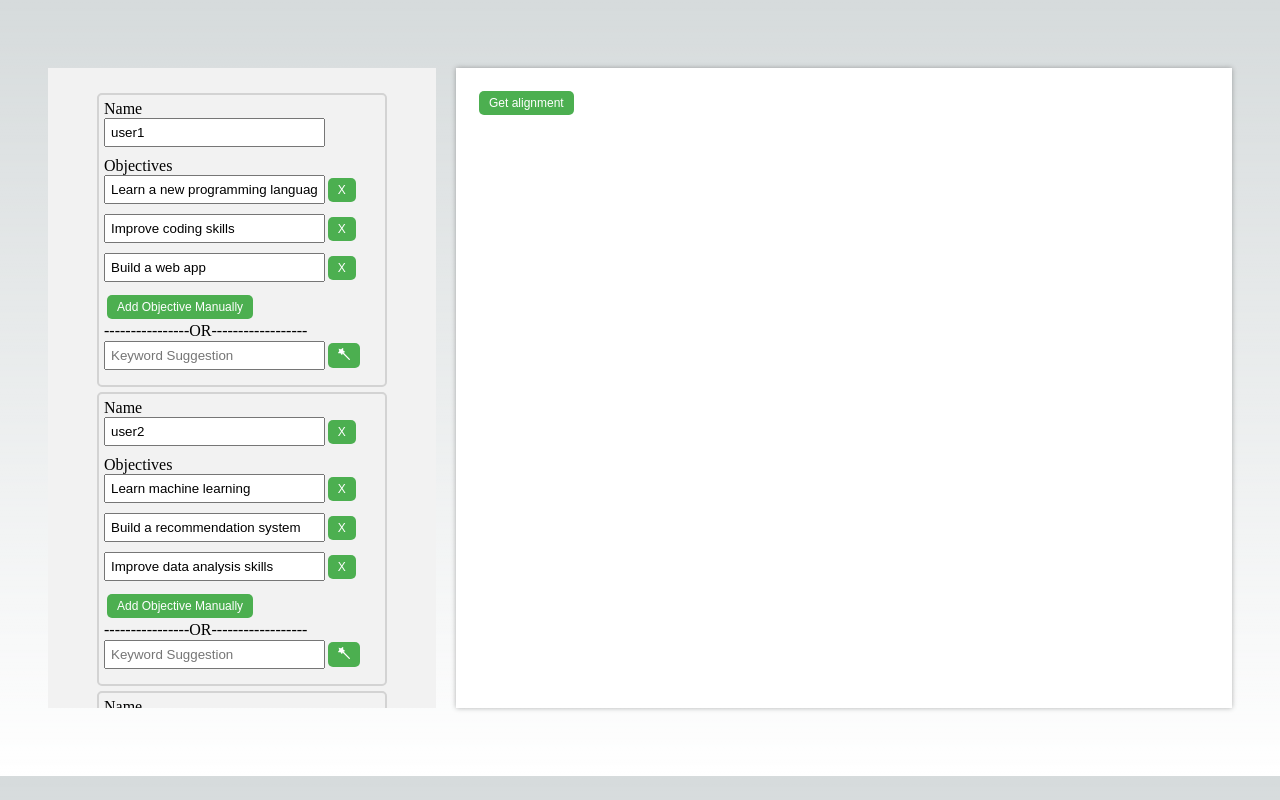
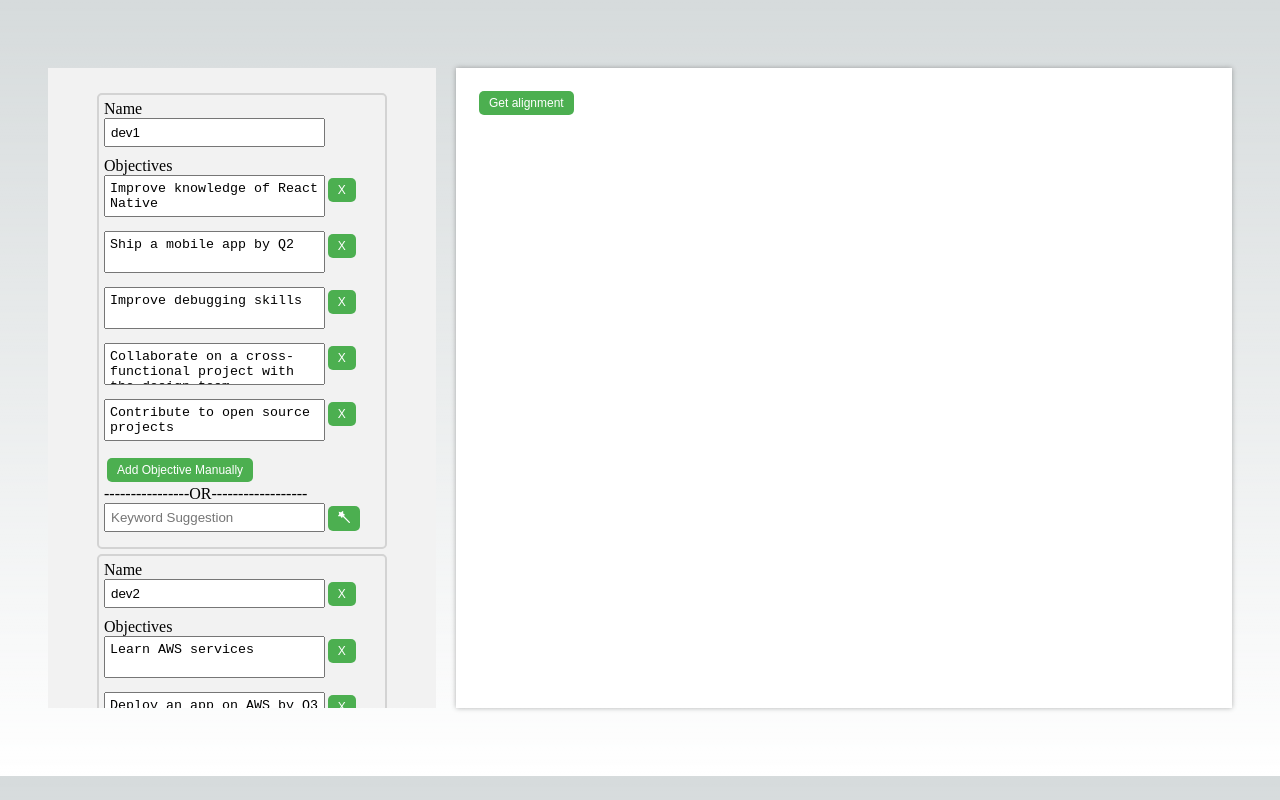
Before and after one commit to nsuthar0914/okr-manager, a Next.js app: page / in a window 1280 px wide. Built offline with nearby package versions, Linux system fonts and the light colour scheme.

Commit message:
Modify data

```diff
--- a/src/components/ObjectivesForm.tsx
+++ b/src/components/ObjectivesForm.tsx
@@ -23,10 +23,16 @@ export const ObjectivesForm = ({
       updatedUsers[index].id = event.target.value;
     } else if (type === "objective") {
       updatedUsers[index].objectives[event.target.name] = event.target.value;
+      updateInputHeight(event.target);
     } else {
       setSuggestions({ ...suggestions, [index]: event.target.value });
     }
     setUsers(updatedUsers);
+  };
+
+  const updateInputHeight = (input) => {
+    input.style.height = "auto";
+    input.style.height = `${input.scrollHeight}px`;
   };
 
   const handleAddUser = () => {
@@ -122,10 +128,9 @@ export const ObjectivesForm = ({
             <div>Objectives</div>
             {user.objectives.map((objective, objectiveIndex) => (
               <React.Fragment key={`${userIndex}-${objectiveIndex}`}>
-                <input
-                  className={styles.input}
+                <textarea
+                  className={styles.textarea}
                   key={objectiveIndex}
-                  type="text"
                   placeholder={`Objective ${objectiveIndex + 1}`}
                   name={objectiveIndex}
                   value={objective}
@@ -133,6 +138,12 @@ export const ObjectivesForm = ({
                     handleChange(event, userIndex, "objective")
                   }
                   disabled={userIndex === loading}
+                  style={{
+                    height: "auto",
+                    overflow: "hidden",
+                    resize: "none",
+                    boxSizing: "border-box",
+                  }}
                 />
 
                 <button
--- a/src/mock-data/mock-users.ts
+++ b/src/mock-data/mock-users.ts
@@ -1,34 +1,62 @@
 export const mockUsers = [
   {
-      id: "user1",
+    id: "dev1",
     objectives: [
-        "Learn a new programming language",
-        "Improve coding skills",
-        "Build a web app",
+      "Improve knowledge of React Native",
+      "Ship a mobile app by Q2",
+      "Improve debugging skills",
+      "Collaborate on a cross-functional project with the design team",
+      "Contribute to open source projects",
     ],
   },
   {
-      id: "user2",
+    id: "dev2",
     objectives: [
-        "Learn machine learning",
-        "Build a recommendation system",
-        "Improve data analysis skills",
+      "Learn AWS services",
+      "Deploy an app on AWS by Q3",
+      "Improve knowledge of Node.js",
+      "Collaborate on a cross-functional project with the marketing team",
+      "Contribute to open source projects",
     ],
   },
   {
-      id: "user3",
+    id: "designer1",
     objectives: [
-        "Learn a new language",
-        "Travel to a new country",
-        "Make new friends",
+      "Improve knowledge of Figma",
+      "Design and launch a new feature by Q2",
+      "Improve UX writing skills",
+      "Collaborate on a cross-functional project with the development team",
+      "Contribute to design system documentation",
     ],
   },
   {
-      id: "user4",
+    id: "designer2",
     objectives: [
-        "Learn a new programming language",
-        "Improve coding skills",
-        "Build a mobile app",
+      "Learn HTML and CSS",
+      "Improve knowledge of typography",
+      "Collaborate on a cross-functional project with the development team",
+      "Participate in design critiques",
+      "Contribute to design system documentation",
+    ],
+  },
+  {
+    id: "marketing1",
+    objectives: [
+      "Develop a new marketing campaign",
+      "Improve knowledge of SEO best practices",
+      "Collaborate on a cross-functional project with the development team",
+      "Conduct user research",
+      "Write blog posts about company updates",
+    ],
+  },
+  {
+    id: "marketing2",
+    objectives: [
+      "Learn email marketing automation",
+      "Improve knowledge of Google Analytics",
+      "Collaborate on a cross-functional project with the design team",
+      "Conduct user research",
+      "Write blog posts about industry trends",
     ],
   },
 ];
--- a/src/styles/Home.module.css
+++ b/src/styles/Home.module.css
@@ -277,6 +277,7 @@
 }
 
 .Button {
+  vertical-align: top;
   background-color: #4CAF50;
   border: none;
   color: white;
```
Lines whose indentation alone changed are shown as unchanged.
